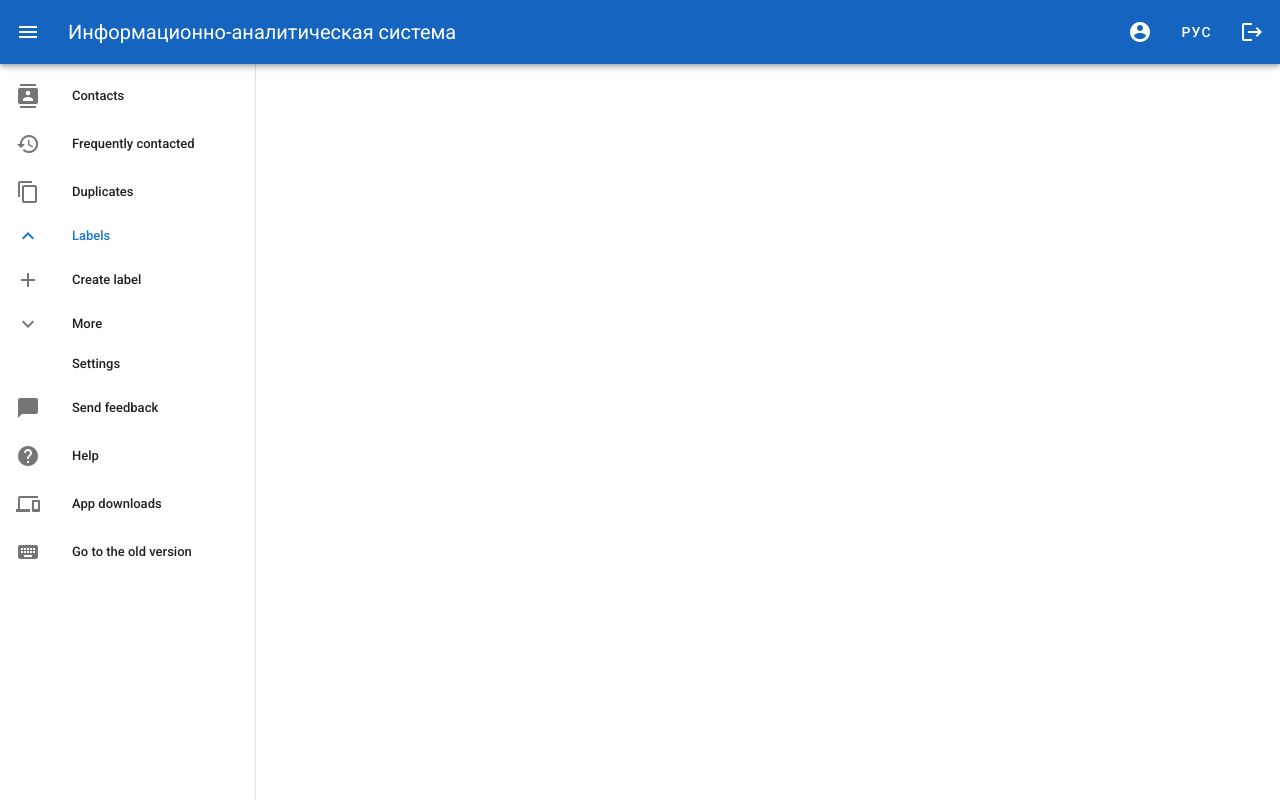
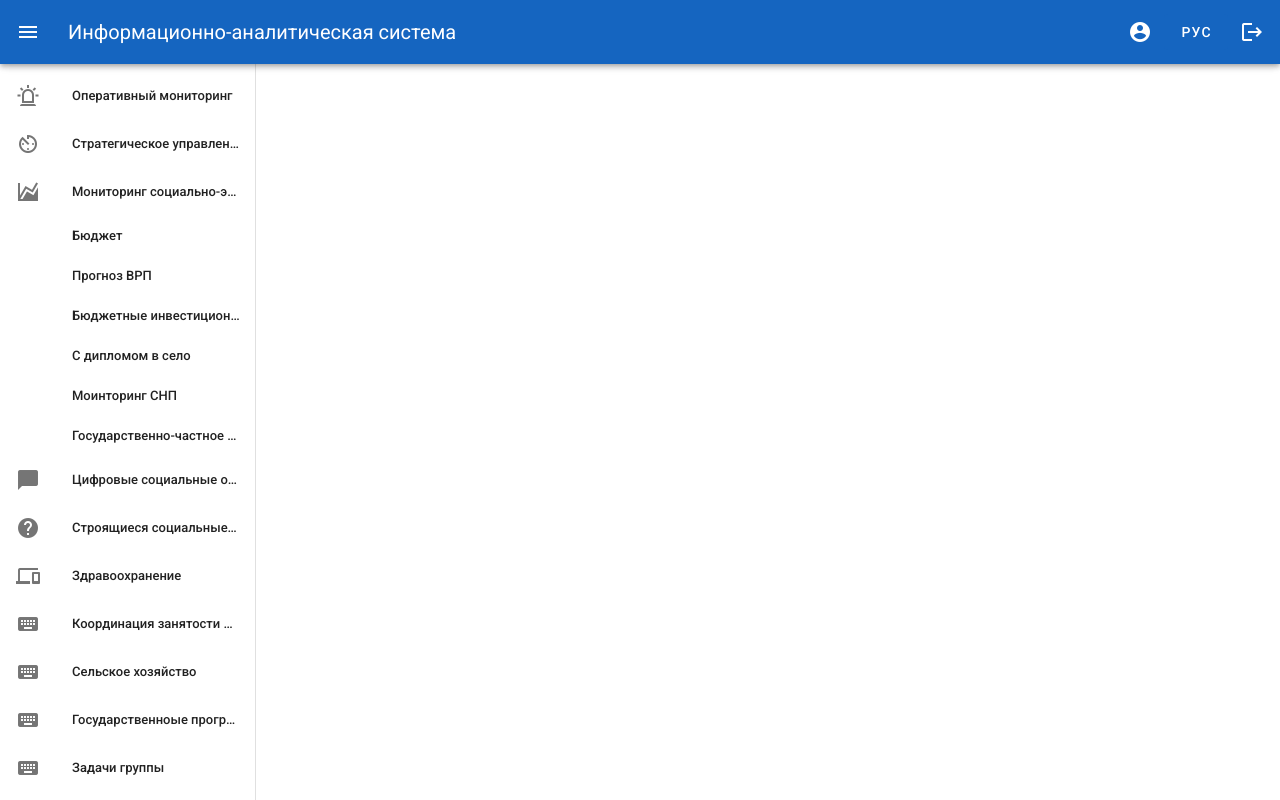
Before and after one commit to Adil-web/ias-front, a Vue app: page /main in a window 1280 px wide. Built offline with nearby package versions, Linux system fonts and the light colour scheme; sample sign-in values are in the browser's storage.

Commit message:
admin layout added

```diff
--- a/src/components/shared/LeftSideMenu.vue
+++ b/src/components/shared/LeftSideMenu.vue
@@ -66,7 +66,7 @@
                         </v-list-item-action>
                         <v-list-item-content>
                             <v-list-item-title>
-                                {{ item.text }}
+                               {{ item.text }}
                             </v-list-item-title>
                         </v-list-item-content>
                     </v-list-item>
@@ -87,36 +87,44 @@
             expandOnHover: false,
 
             items: [
-                { icon: 'mdi-contacts', text: 'Contacts' },
-                { icon: 'mdi-history', text: 'Frequently contacted' },
-                { icon: 'mdi-content-copy', text: 'Duplicates' },
-                {
-                    icon: 'mdi-chevron-up',
-                    'icon-alt': 'mdi-chevron-down',
-                    text: 'Labels',
-                    model: true,
-                    children: [
-                        { icon: 'mdi-plus', text: 'Create label' },
-                    ],
-                },
-                {
-                    icon: 'mdi-chevron-up',
-                    'icon-alt': 'mdi-chevron-down',
-                    text: 'More',
-                    model: false,
-                    children: [
-                        { text: 'Import' },
-                        { text: 'Export' },
-                        { text: 'Print' },
-                        { text: 'Undo changes' },
-                        { text: 'Other contacts' },
-                    ],
-                },
-                { icon: 'mdi-settings', text: 'Settings' },
-                { icon: 'mdi-message', text: 'Send feedback' },
-                { icon: 'mdi-help-circle', text: 'Help' },
-                { icon: 'mdi-cellphone-link', text: 'App downloads' },
-                { icon: 'mdi-keyboard', text: 'Go to the old version' },
+                { icon: 'mdi-alarm-light-outline', text: 'Оперативный мониторинг' },
+                { icon: ' mdi-av-timer', text: 'Стратегическое управление' },
+                { icon: 'mdi-chart-areaspline', text: 'Мониторинг социально-экономического развития' },
+                { icon: 'si-glyph:money-coin', text: 'Бюджет' },
+                { icon: 'mdi-settings', text: 'Прогноз ВРП' },
+                { icon: 'mdi-settings', text: 'Бюджетные инвестиционные проекты>' },
+                { icon: 'mdi-settings', text: 'С дипломом в село' },
+                { icon: 'mdi-settings', text: 'Моинторинг СНП' },
+                // {
+                //     icon: 'mdi-chevron-up',
+                //     'icon-alt': 'mdi-chevron-down',
+                //     text: 'Labels',
+                //     model: true,
+                //     children: [
+                //         { icon: 'mdi-plus', text: 'Create label' },
+                //     ],
+                // },
+                // {
+                //     icon: 'mdi-chevron-up',
+                //     'icon-alt': 'mdi-chevron-down',
+                //     text: 'More',
+                //     model: false,
+                //     children: [
+                //         { text: 'Import' },
+                //         { text: 'Export' },
+                //         { text: 'Print' },
+                //         { text: 'Undo changes' },
+                //         { text: 'Other contacts' },
+                //     ],
+                // },
+                { icon: 'mdi-settings', text: 'Государственно-частное партнерство' },
+                { icon: 'mdi-message', text: 'Цифровые социальные объекты' },
+                { icon: 'mdi-help-circle', text: 'Строящиеся социальные объекты' },
+                { icon: 'mdi-cellphone-link', text: 'Здравоохранение' },
+                { icon: 'mdi-keyboard', text: 'Координация занятости и социальная защита' },
+                { icon: 'mdi-keyboard', text: 'Сельское хозяйство' },
+                { icon: 'mdi-keyboard', text: 'Государственноые программы' },
+                { icon: 'mdi-keyboard', text: 'Задачи группы' },
             ],
         }),
         computed:{
```
